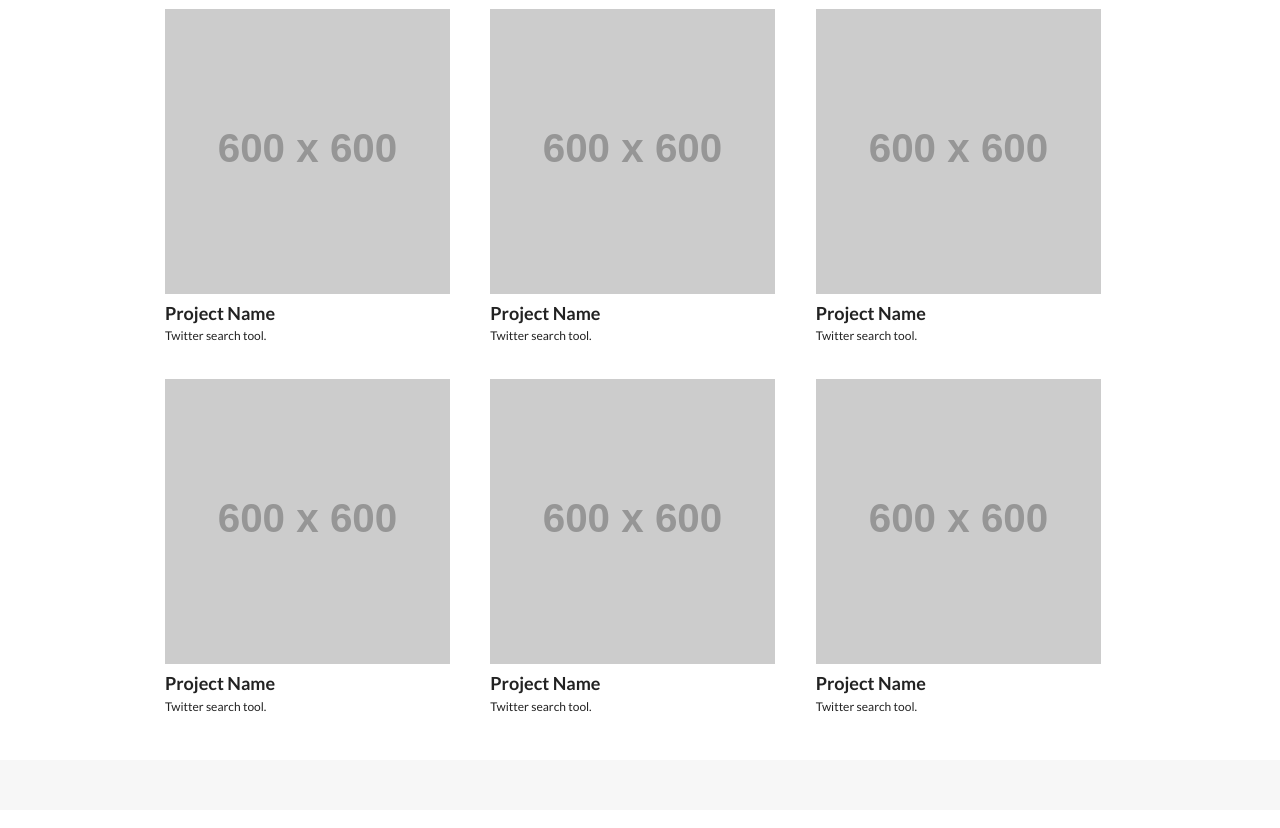
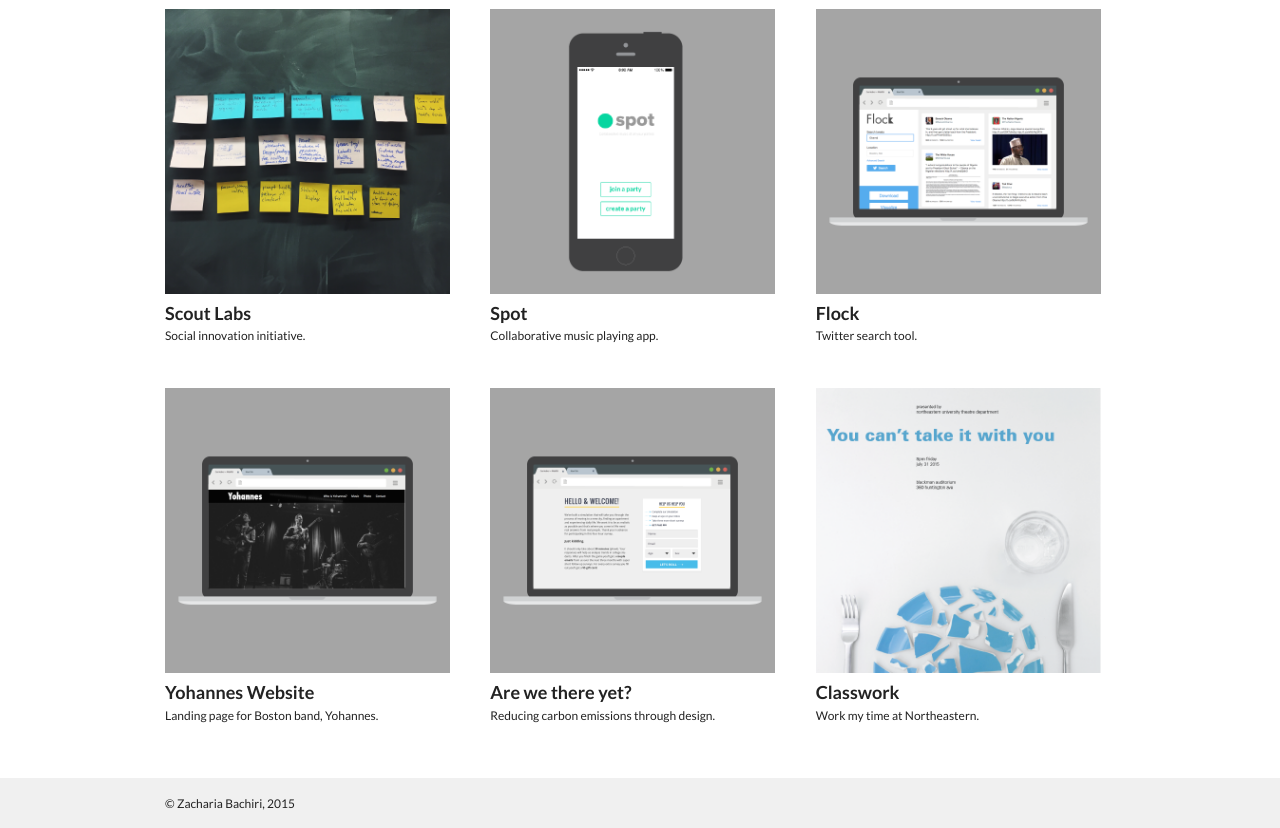
Before and after one commit to zachbachiri/zachbachiri.github.io, a plain HTML site: page index.html in a window 1280 px wide. Shown: the part 417-1245 px from the top of the page. Drawn offline with nearby package versions, Linux system fonts and the light colour scheme; placeholder pictures from the web are drawn by us.

Commit message:
more homepage changes

```diff
--- a/css/main.sass
+++ b/css/main.sass
@@ -23,7 +23,7 @@
         position: relative
         min-height: 100%
         #header_wrap
-            background-color: #f7f7f7
+            background-color: #f0f0f0
             height: 65px
             padding-top: 20px
             h1
@@ -44,7 +44,7 @@
                     a:hover
                         color: $red
         #home_header_wrap
-            background-color: #f7f7f7
+            background-color: #f0f0f0
             #home_header
                 padding: 7rem 0
                 h1
@@ -78,15 +78,27 @@
                     margin-right: 4%
                     margin-bottom: 2rem
                     .image_wrap
+                        position: relative
                         img
                             width: 100%
+                    .image_wrap:hover .hover_box
+                        position: absolute
+                        background-color: rgba(255,255,255,.3)
+                        top: 0
+                        bottom: 0
+                        right: 0
+                        left: 0
                     h3
                         font-size: 1.5rem
                         font-weight: 700
                         margin-top: .4rem
                         margin-bottom: 0
+                    h3:hover
+                        color: $red
                     p
                         margin-top: .4rem
+                        margin-bottom: 0
+                        height: 3rem
                 li:nth-child(3n+3)
                     margin-right: 0
         #about_wrap
@@ -136,4 +148,6 @@
             left: 0
             right: 0
             height: 50px
-            background-color: #f7f7f7
+            background-color: #f0f0f0
+            .container
+                padding-top: 1.5rem
--- a/index.html
+++ b/index.html
@@ -46,62 +46,71 @@
 	 		<ul id="work_list">
 	 			<li>
 	 				<div class="project_wrap">
-	 					<div class="image_wrap">
-	 						<img src="http://placehold.it/600x600">
-	 					</div>
-	 					<h3>Project Name</h3>
+	 					<a href=""><div class="image_wrap">
+	 						<img src="images/portfolio/tile3.png">
+	 						<div class="hover_box"></div>
+	 					</div></a>
+	 					<a href=""><h3>Scout Labs</h3></a>
+	 					<p>Social innovation initiative.</p>
+	 				</div>
+	 			</li>
+	 			<li>
+	 				<div class="project_wrap">
+	 					<a href=""><div class="image_wrap">
+	 						<img src="images/portfolio/tile1.png">
+	 						<div class="hover_box"></div>
+	 					</div></a>
+	 					<a href=""><h3>Spot</h3></a>
+	 					<p>Collaborative music playing app.</p>
+	 				</div>
+	 			</li>
+	 			<li>
+	 				<div class="project_wrap">
+	 					<a href=""><div class="image_wrap">
+	 						<img src="images/portfolio/tile2.png">
+	 						<div class="hover_box"></div>
+	 					</div></a>
+	 					<a href=""><h3>Flock</h3></a>
 	 					<p>Twitter search tool.</p>
 	 				</div>
 	 			</li>
 	 			<li>
 	 				<div class="project_wrap">
-	 					<div class="image_wrap">
-	 						<img src="http://placehold.it/600x600">
-	 					</div>
-	 					<h3>Project Name</h3>
-	 					<p>Twitter search tool.</p>
+	 					<a href=""><div class="image_wrap">
+	 						<img src="images/portfolio/tile5.png">
+	 						<div class="hover_box"></div>
+	 					</div></a>
+	 					<a href=""><h3>Yohannes Website</h3></a>
+	 					<p>Landing page for Boston band, Yohannes.</p>
 	 				</div>
 	 			</li>
 	 			<li>
 	 				<div class="project_wrap">
-	 					<div class="image_wrap">
-	 						<img src="http://placehold.it/600x600">
-	 					</div>
-	 					<h3>Project Name</h3>
-	 					<p>Twitter search tool.</p>
-	 				</div>
-	 			</li>
-	 			<li>
-	 				<div class="image_wrap">
-	 					<img src="http://placehold.it/600x600">
-	 				</div>
-	 				<h3>Project Name</h3>
-	 				<p>Twitter search tool.</p>
-	 			</li>
-	 			<li>
-	 				<div class="project_wrap">
-	 					<div class="image_wrap">
-	 						<img src="http://placehold.it/600x600">
-	 					</div>
-	 					<h3>Project Name</h3>
-	 					<p>Twitter search tool.</p>
+	 					<a href=""><div class="image_wrap">
+	 						<img src="images/portfolio/tile6.png">
+	 						<div class="hover_box"></div>
+	 					</div></a>
+	 					<a href=""><h3>Are we there yet?</h3></a>
+	 					<p>Reducing carbon emissions through design.</p>
 	 				</div>
 	 			</li>
 	 			<li>
 	 				<div class="project_wrap">
-	 					<div class="image_wrap">
-	 						<img src="http://placehold.it/600x600">
-	 					</div>
-	 					<h3>Project Name</h3>
-	 					<p>Twitter search tool.</p>
-	 				</div>
+		 				<a href=""><div class="image_wrap">
+		 					<img src="images/portfolio/tile4.png">
+		 					<div class="hover_box"></div>
+		 				</div></a>
+		 				<a href=""><h3>Classwork</h3></a>
+		 				<p>Work my time at Northeastern.</p>
+		 			</div>
 	 			</li>
 	 		</ul>
 	 	</div>
 
 		<div id="footer_wrap">
-			<!---<img alt="Zach Bachiri" src="images/zach_photo.jpg">
-			<span>&#169; Zacharia Bachiri, 2015</span>-->
+			<div class="container">
+                <span>&#169; Zacharia Bachiri, 2015</span>
+            </div>
 		</div>
 	</div>
 
```
Also changed, not shown: pages/about.html (+3 -2 lines), css/main.css, images/favicon.ico, images/portfolio/tile1.png (added), images/portfolio/tile2.png (added), images/portfolio/tile3.png (added), images/portfolio/tile4.png (added), images/portfolio/tile5.png (added), images/portfolio/tile6.png (added).
